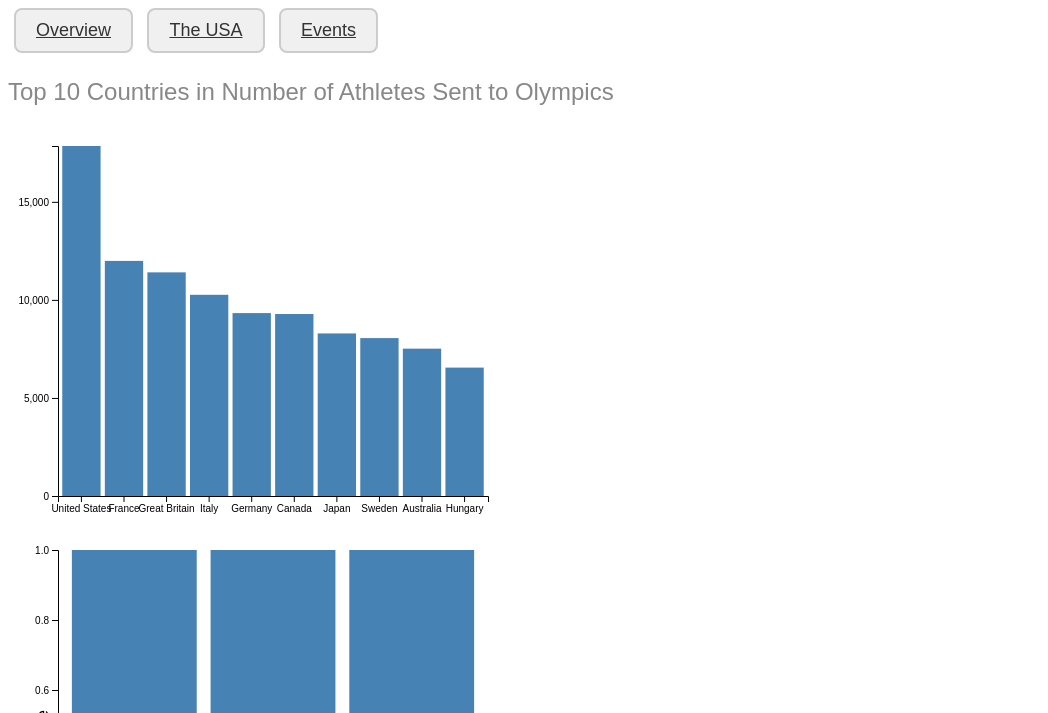
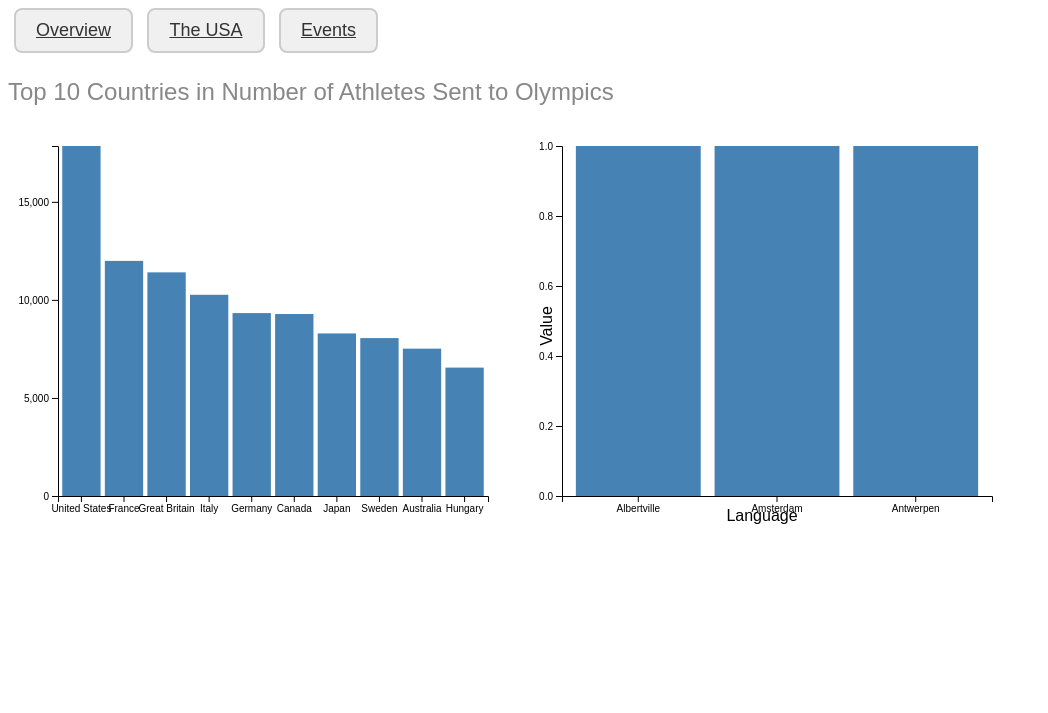
Before and after one commit to annamw2/annamw2.github.io, a plain HTML site: page index.html in a window 1280 px wide. Shown: the part 87-800 px from the top of the page, without its empty margins (0-1048 px from the left). Drawn offline with nearby package versions, Linux system fonts and the light colour scheme.

Commit message:
Update index.html

```diff
--- a/index.html
+++ b/index.html
@@ -74,8 +74,8 @@
     }
   </script>
  <div class="chart-container">
-    <div class="chart" id="chart1"></div>
-    <div class="chart" id="chart2"></div>
+    <div class="chart" id="chart1" style="display: inline"></div>
+    <div class="chart" id="chart2" style="display: inline"></div>
   </div>
      <script>
         data = [{language:  'United States', value :17847},
```
